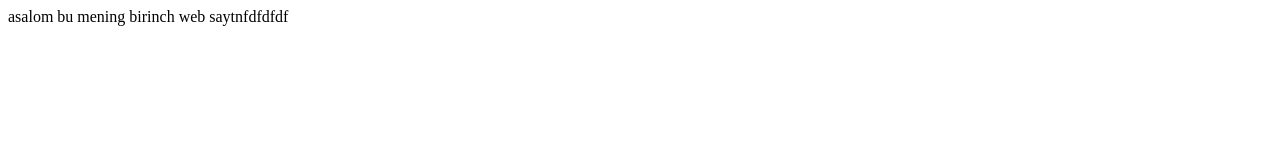
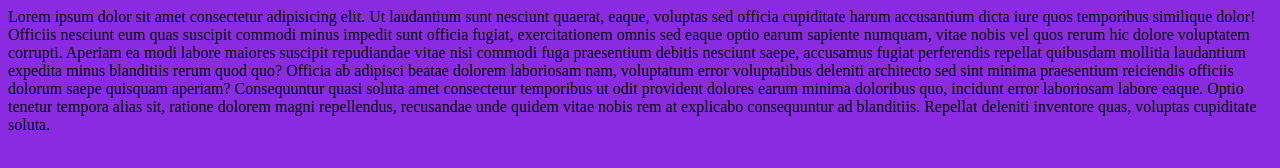
Before and after one commit to the-rustambek/dars_github, a plain HTML site: page index.html in a window 1280 px wide. Drawn offline with Linux system fonts and the light colour scheme.

Commit message:
add html and style css

```diff
--- a/index.html
+++ b/index.html
@@ -4,12 +4,17 @@
     <meta charset="UTF-8">
     <meta name="viewport" content="width=device-width, initial-scale=1.0">
     <title>Document</title>
+    <link rel="stylesheet" href="./style.css">
 </head>
 <body>
 
-    asalom bu mening birinch web saytnfdfdfdf
+    <div>
+        Lorem ipsum dolor sit amet consectetur adipisicing elit. Ut laudantium sunt nesciunt quaerat, eaque, voluptas sed officia cupiditate harum accusantium dicta iure quos temporibus similique dolor! Officiis nesciunt eum quas suscipit commodi minus impedit sunt officia fugiat, exercitationem omnis sed eaque optio earum sapiente numquam, vitae nobis vel quos rerum hic dolore voluptatem corrupti. Aperiam ea modi labore maiores suscipit repudiandae vitae nisi commodi fuga praesentium debitis nesciunt saepe, accusamus fugiat perferendis repellat quibusdam mollitia laudantium expedita minus blanditiis rerum quod quo? Officia ab adipisci beatae dolorem laboriosam nam, voluptatum error voluptatibus deleniti architecto sed sint minima praesentium reiciendis officiis dolorum saepe quisquam aperiam? Consequuntur quasi soluta amet consectetur temporibus ut odit provident dolores earum minima doloribus quo, incidunt error laboriosam labore eaque. Optio tenetur tempora alias sit, ratione dolorem magni repellendus, recusandae unde quidem vitae nobis rem at explicabo consequuntur ad blanditiis. Repellat deleniti inventore quas, voluptas cupiditate soluta.
+    </div>
 </body>
 </html>
 
 <!-- git clone  bu githubdagi faylni kompyuter xotiraasiga kopiya qilib ochiib beradi -->
 <!-- git add  bu yozgan narsalarimizni qo'shadi -->
+<!-- git commit -m "Addddada" bu degani komment yozish -->
+<!-- git push malumotlarni oxirgi bosqichi github uchun -->
--- /dev/null
+++ b/style.css
@@ -0,0 +1,3 @@
+body{
+    background-color: blueviolet;
+}
```
